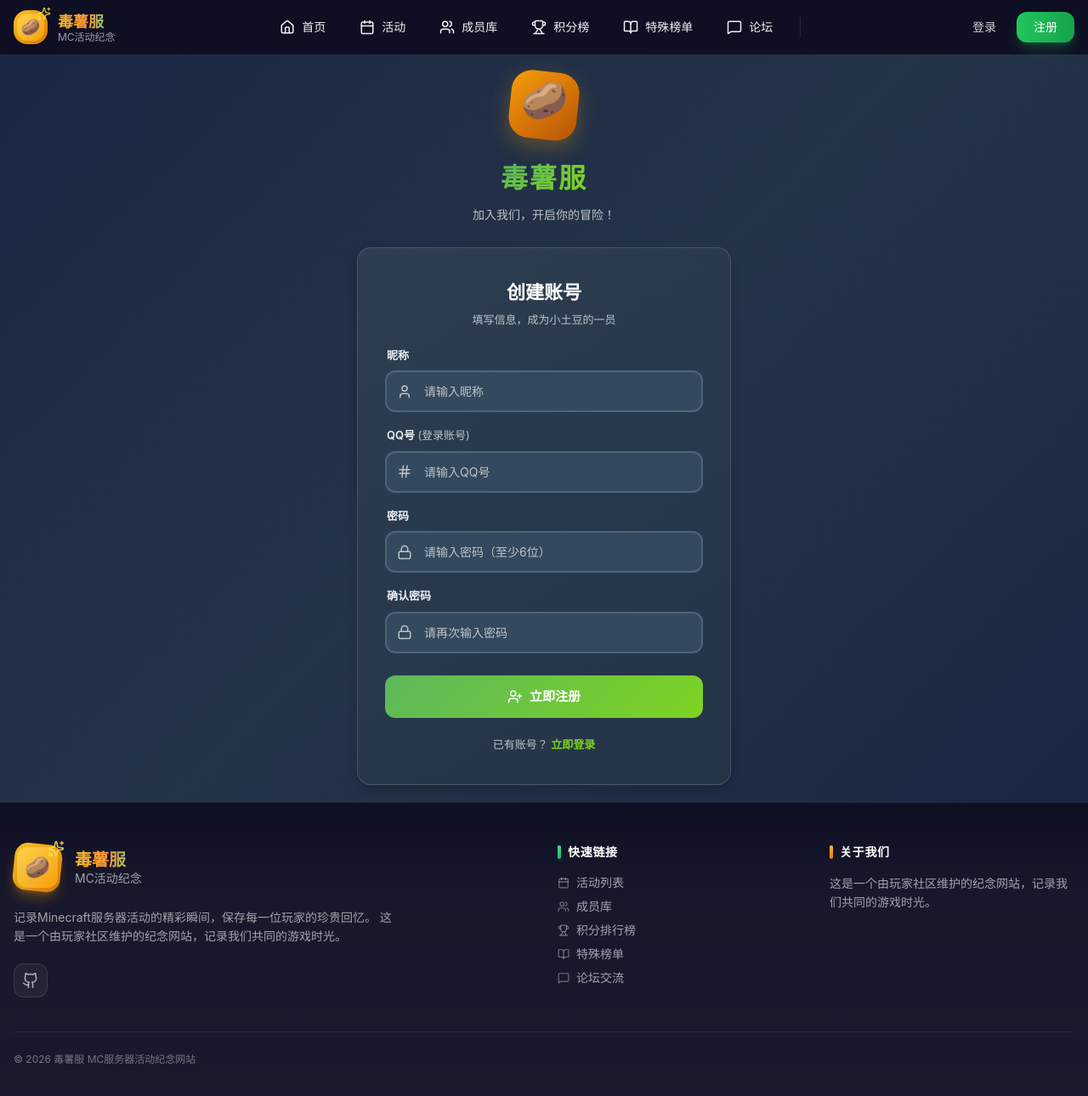
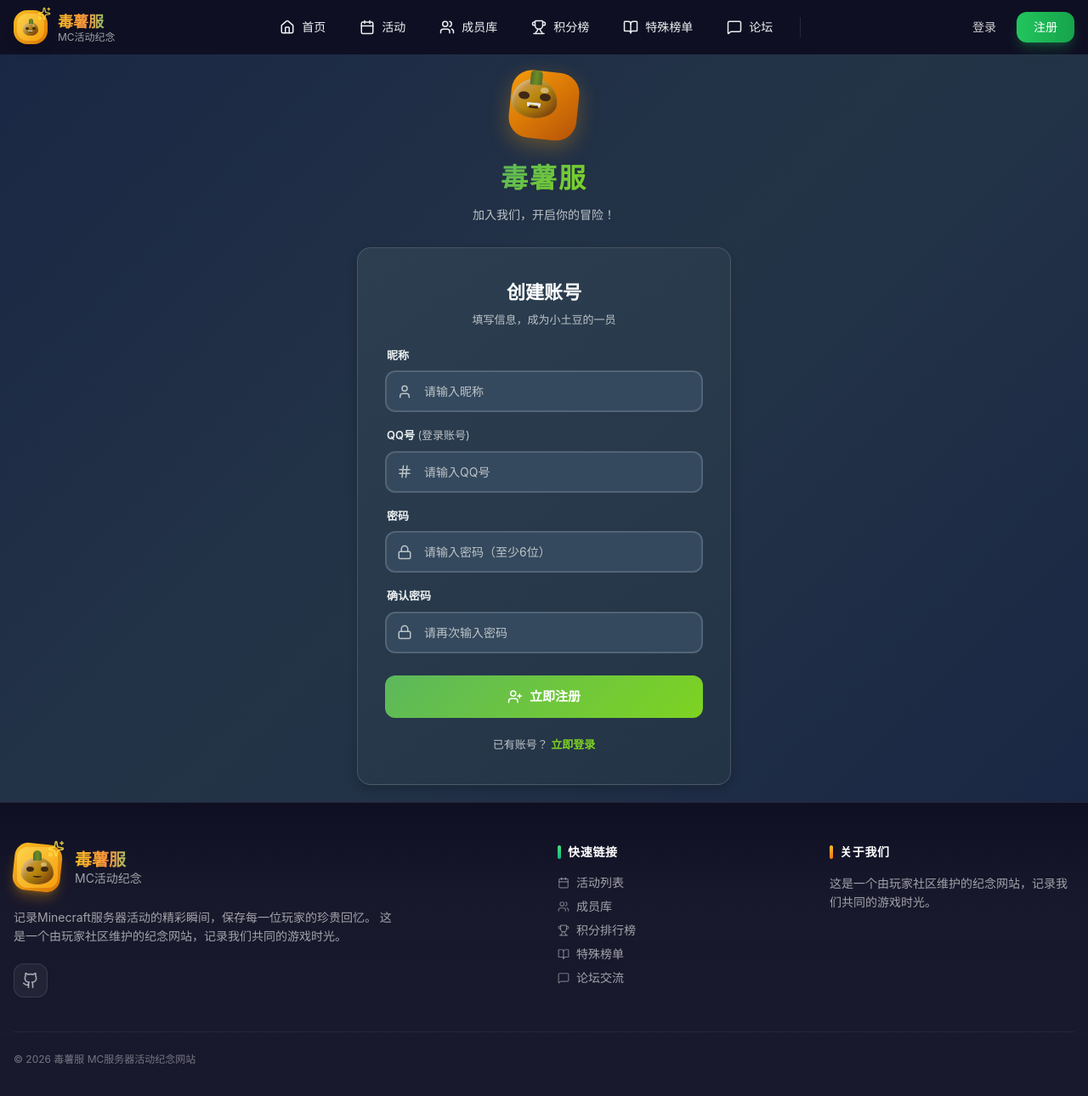
Before and after one commit to DwightSu/dsf-web, a Vue app: page /register in a window 1280 px wide. Shown: the top 1290 px of the page at 85% size. Built offline with nearby package versions, Linux system fonts and the light colour scheme.

Commit message:
feat: 生成项目Code Wiki文档
Co-authored-by: traeagent <traeagent@users.noreply.github.com>

```diff
--- /dev/null
+++ b/src/components/icons/PotatoIcon.vue
@@ -0,0 +1,194 @@
+<template>
+  <div class="potato-icon" :class="sizeClass">
+    <div class="potato-body">
+      <div class="potato-eye potato-eye-left"></div>
+      <div class="potato-eye potato-eye-right"></div>
+      <div class="potato-mouth"></div>
+      <div class="potato-shine"></div>
+    </div>
+    <div class="potato-stem"></div>
+  </div>
+</template>
+
+<script setup lang="ts">
+import { computed } from 'vue'
+
+const props = withDefaults(defineProps<{
+  size?: 'sm' | 'md' | 'lg' | 'xl'
+}>(), {
+  size: 'md'
+})
+
+const sizeClass = computed(() => `potato-icon--${props.size}`)
+</script>
+
+<style scoped>
+.potato-icon {
+  position: relative;
+  display: flex;
+  align-items: flex-end;
+  justify-content: center;
+}
+
+.potato-icon--sm {
+  width: 20px;
+  height: 20px;
+}
+
+.potato-icon--md {
+  width: 28px;
+  height: 28px;
+}
+
+.potato-icon--lg {
+  width: 40px;
+  height: 40px;
+}
+
+.potato-icon--xl {
+  width: 56px;
+  height: 56px;
+}
+
+.potato-body {
+  position: relative;
+  background: linear-gradient(135deg, #D4A574 0%, #B8860B 50%, #8B4513 100%);
+  border-radius: 50% 50% 50% 50% / 60% 60% 40% 40%;
+  box-shadow: inset -4px -4px 8px rgba(0,0,0,0.2), inset 2px 2px 4px rgba(255,255,255,0.3);
+}
+
+.potato-icon--sm .potato-body {
+  width: 18px;
+  height: 16px;
+}
+
+.potato-icon--md .potato-body {
+  width: 26px;
+  height: 22px;
+}
+
+.potato-icon--lg .potato-body {
+  width: 38px;
+  height: 32px;
+}
+
+.potato-icon--xl .potato-body {
+  width: 54px;
+  height: 46px;
+}
+
+.potato-eye {
+  position: absolute;
+  width: 25%;
+  height: 20%;
+  background: #3d2914;
+  border-radius: 50%;
+  top: 35%;
+}
+
+.potato-icon--sm .potato-eye {
+  width: 4px;
+  height: 3px;
+}
+
+.potato-icon--md .potato-eye {
+  width: 6px;
+  height: 4px;
+}
+
+.potato-icon--lg .potato-eye {
+  width: 9px;
+  height: 6px;
+}
+
+.potato-icon--xl .potato-eye {
+  width: 13px;
+  height: 9px;
+}
+
+.potato-eye-left {
+  left: 15%;
+}
+
+.potato-eye-right {
+  right: 15%;
+}
+
+.potato-mouth {
+  position: absolute;
+  width: 30%;
+  height: 15%;
+  border-bottom: 2px solid #3d2914;
+  border-radius: 0 0 50% 50%;
+  bottom: 25%;
+  left: 50%;
+  transform: translateX(-50%);
+}
+
+.potato-icon--sm .potato-mouth {
+  border-width: 1px;
+}
+
+.potato-icon--xl .potato-mouth {
+  border-width: 3px;
+}
+
+.potato-shine {
+  position: absolute;
+  width: 20%;
+  height: 15%;
+  background: rgba(255,255,255,0.4);
+  border-radius: 50%;
+  top: 20%;
+  right: 20%;
+}
+
+.potato-icon--sm .potato-shine {
+  width: 3px;
+  height: 2px;
+}
+
+.potato-icon--md .potato-shine {
+  width: 5px;
+  height: 3px;
+}
+
+.potato-icon--lg .potato-shine {
+  width: 7px;
+  height: 5px;
+}
+
+.potato-icon--xl .potato-shine {
+  width: 10px;
+  height: 7px;
+}
+
+.potato-stem {
+  position: absolute;
+  width: 25%;
+  height: 30%;
+  background: linear-gradient(90deg, #556B2F 0%, #6B8E23 50%, #556B2F 100%);
+  border-radius: 5px 5px 0 0;
+  top: 0;
+}
+
+.potato-icon--sm .potato-stem {
+  width: 5px;
+  height: 6px;
+}
+
+.potato-icon--md .potato-stem {
+  width: 7px;
+  height: 8px;
+}
+
+.potato-icon--lg .potato-stem {
+  width: 10px;
+  height: 12px;
+}
+
+.potato-icon--xl .potato-stem {
+  width: 14px;
+  height: 17px;
+}
+</style>
--- a/src/components/layout/Footer.vue
+++ b/src/components/layout/Footer.vue
@@ -1,6 +1,7 @@
 <script setup lang="ts">
 import { RouterLink } from 'vue-router'
 import { Github, Sparkles, Calendar, Users, Trophy, MessageSquare, BookOpen } from 'lucide-vue-next'
+import PotatoIcon from '@/components/icons/PotatoIcon.vue'
 
 const currentYear = new Date().getFullYear()
 
@@ -22,7 +23,7 @@ const quickLinks = [
             <div class="relative w-14 h-14">
               <div class="absolute inset-0 bg-gradient-to-br from-amber-400 to-amber-600 rounded-2xl transform rotate-6 shadow-lg shadow-amber-500/30"></div>
               <div class="absolute inset-1 bg-gradient-to-br from-amber-300 to-amber-500 rounded-xl flex items-center justify-center">
-                <span class="text-white text-2xl">🥔</span>
+                <PotatoIcon size="lg" />
               </div>
               <Sparkles class="absolute -top-1 -right-1 w-5 h-5 text-yellow-300 animate-pulse" />
             </div>
--- a/src/components/layout/Navbar.vue
+++ b/src/components/layout/Navbar.vue
@@ -3,6 +3,7 @@ import { ref, computed, onMounted, onUnmounted } from 'vue'
 import { RouterLink, useRouter, useRoute } from 'vue-router'
 import { Menu, X, LogOut, Settings, Home, Calendar, Users, MessageSquare, Sparkles, Trophy, BookOpen } from 'lucide-vue-next'
 import { useAuthStore } from '@/stores/auth'
+import PotatoIcon from '@/components/icons/PotatoIcon.vue'
 
 const router = useRouter()
 const route = useRoute()
@@ -72,7 +73,7 @@ onUnmounted(() => {
           <div class="relative w-10 h-10 flex items-center justify-center">
             <div class="absolute inset-0 bg-gradient-to-br from-amber-400 to-amber-600 rounded-2xl transform group-hover:rotate-12 transition-transform duration-300 shadow-lg"></div>
             <div class="absolute inset-1 bg-gradient-to-br from-amber-300 to-amber-500 rounded-xl flex items-center justify-center">
-              <span class="text-white text-lg font-bold">🥔</span>
+              <PotatoIcon size="sm" />
             </div>
             <Sparkles class="absolute -top-1 -right-1 w-4 h-4 text-yellow-300 animate-pulse" />
           </div>
--- a/src/views/Login.vue
+++ b/src/views/Login.vue
@@ -4,6 +4,7 @@ import { useRouter, useRoute, RouterLink } from 'vue-router'
 import { Hash, Lock, LogIn } from 'lucide-vue-next'
 import { useAuthStore } from '@/stores/auth'
 import { validateQQNumber, validatePassword } from '@/utils/validation'
+import PotatoIcon from '@/components/icons/PotatoIcon.vue'
 
 const router = useRouter()
 const route = useRoute()
@@ -51,7 +52,7 @@ async function handleLogin() {
       <div class="brand-section">
         <div class="brand-logo">
           <div class="logo-inner">
-            <span class="potato-emoji">🥔</span>
+            <PotatoIcon size="xl" />
           </div>
         </div>
         <h1 class="brand-title">
@@ -182,13 +183,9 @@ async function handleLogin() {
   border-radius: 24px;
   transform: rotate(6deg);
   box-shadow: 0 8px 24px rgba(245, 158, 11, 0.3);
-}
-
-.brand-logo .potato-emoji {
-  font-size: 44px;
-  display: block;
-  position: relative;
-  z-index: 1;
+  display: flex;
+  align-items: center;
+  justify-content: center;
 }
 
 .brand-title {
--- a/src/views/Register.vue
+++ b/src/views/Register.vue
@@ -9,6 +9,7 @@ import {
   validateQQNumber,
   validateConfirmPassword
 } from '@/utils/validation'
+import PotatoIcon from '@/components/icons/PotatoIcon.vue'
 
 const router = useRouter()
 const authStore = useAuthStore()
@@ -70,7 +71,7 @@ async function handleRegister() {
       <div class="brand-section">
         <div class="brand-logo">
           <div class="logo-inner">
-            <span class="potato-emoji">🥔</span>
+            <PotatoIcon size="xl" />
           </div>
         </div>
         <h1 class="brand-title">
```
